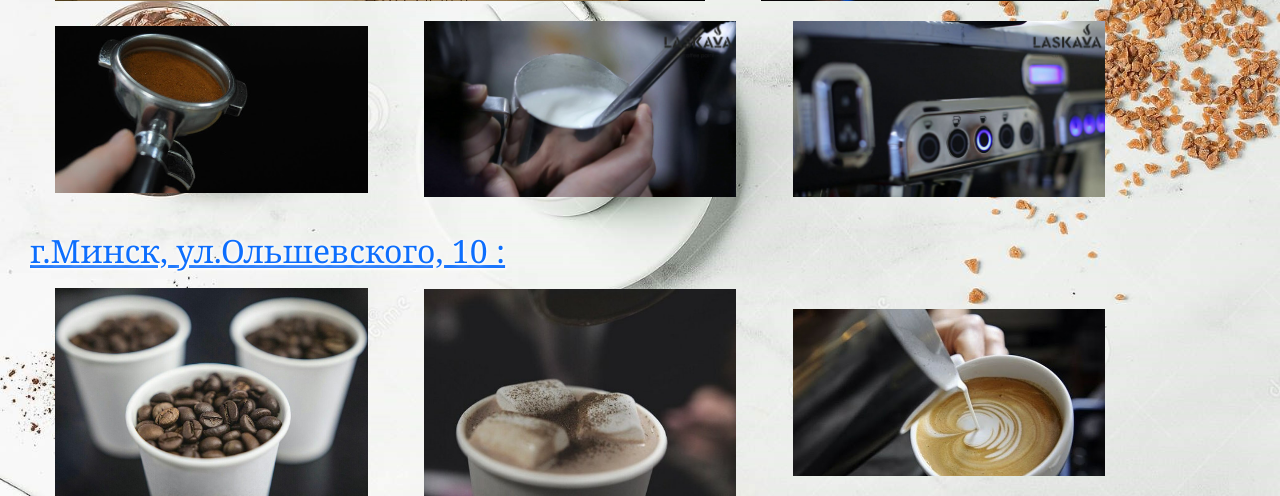
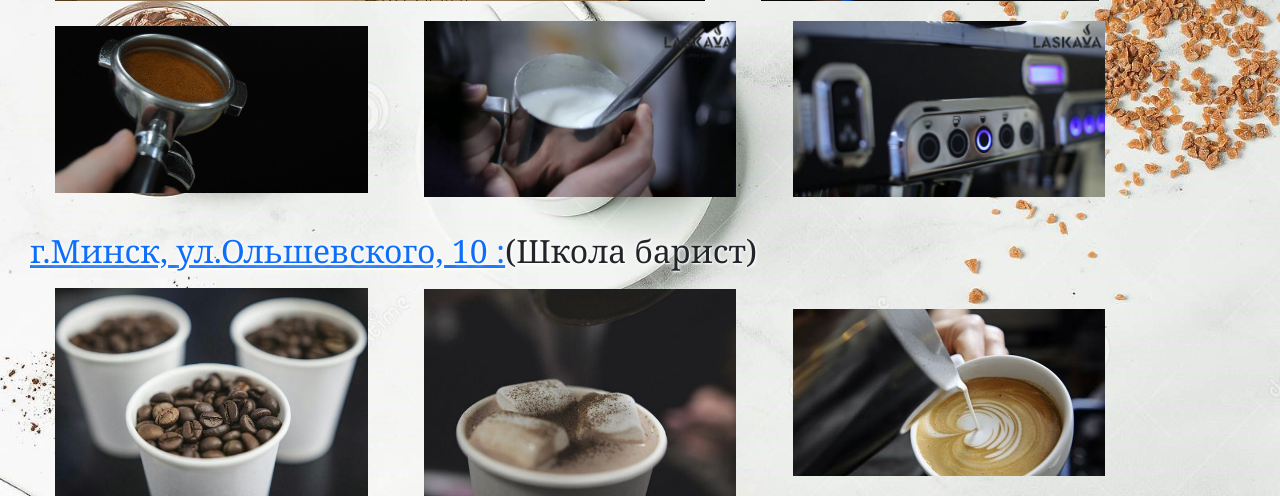
Before and after one commit to vladalh/django_site, a Django app: page /about-us in a window 1280 px wide. Shown: the part 4800-5296 px from the top of the page. Run offline with Django 4.2, Linux system fonts and the light colour scheme.

Commit message:
Add files via upload

```diff
--- a/coffeeman/basic/templates/basic/about_us.html
+++ b/coffeeman/basic/templates/basic/about_us.html
@@ -59,7 +59,7 @@
             <img src="static/images/coffee3.jpg" width=25% vspace="10px" hspace="25px">
             <img src="static/images/AB2lN1y37lc.jpg" width=25% vspace="10px" hspace="25px">
             <img src="static/images/02gKUmgJ7VY.jpg" width=25% vspace="10px" hspace="25px">
-        <h2 title="Нажми на меня" style="padding-top: 25px"><a href="https://yandex.by/maps/157/minsk/house/Zk4YcwdmTkIEQFtpfXVwcnRqYQ==/?ll=27.504254%2C53.914261&z=16.29">г.Минск, ул.Ольшевского, 10 :</a></h2>
+        <h2 title="Нажми на меня" style="padding-top: 25px"><a href="https://yandex.by/maps/157/minsk/house/Zk4YcwdmTkIEQFtpfXVwcnRqYQ==/?ll=27.504254%2C53.914261&z=16.29">г.Минск, ул.Ольшевского, 10 :</a>(Школа барист)</h2>
             <img src="static/images/XXL3.jpg" width=25% vspace="10px" hspace="25px">
             <img src="static/images/L1.jpg" width=25% vspace="10px" hspace="25px">
             <img src="static/images/coffee4.jpg" width=25% vspace="10px" hspace="25px">
```
